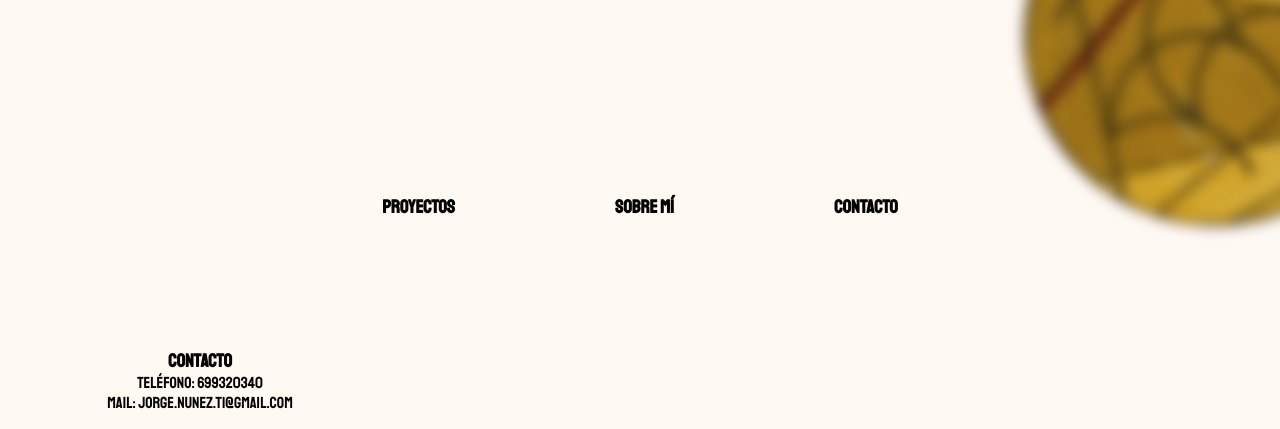
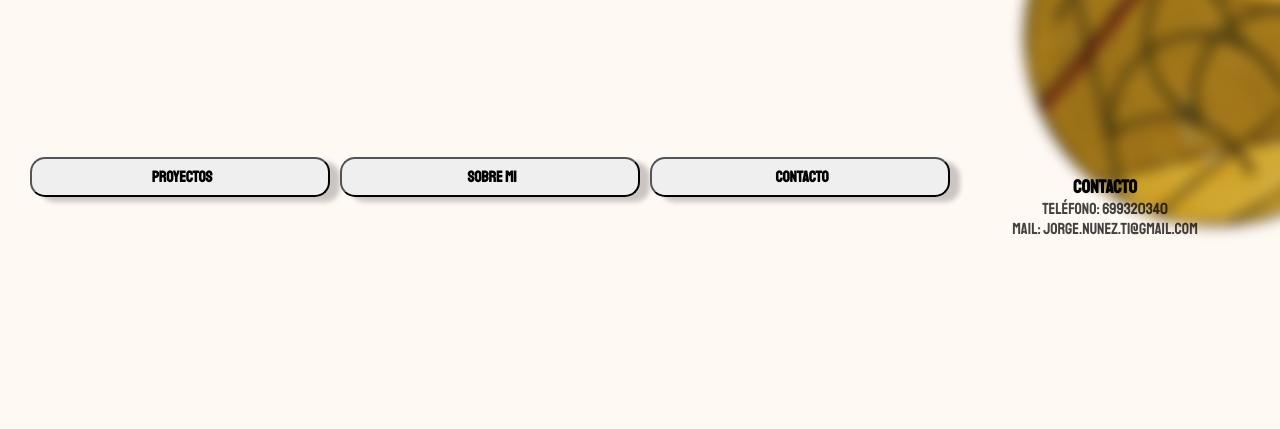
Before and after one commit to JorgeNunezLopez/JorgeNunezLopez.github.io, a plain HTML site: page index.html in a window 1280 px wide. Shown: the part 475-904 px from the top of the page. After the commit the page ends 800 px from the top, so only its background shows below. Drawn offline with Linux system fonts and the light colour scheme.

Commit message:
New buttoms

```diff
--- a/index.html
+++ b/index.html
@@ -6,7 +6,6 @@
     <meta name="viewport" content="width=device-width, initial-scale=1.0">
     <title>Jorge Núñez López</title>
     <link rel="stylesheet" href="style.css"/>
-
 </head>
 <body>
     <header>
@@ -18,30 +17,28 @@
         </div>
     </header>
     <main>
-        <div class="boton">
-            <h3>PROYECTOS</h3>
-        </div>
-        <div class="boton">
-            <h3>SOBRE MÍ</h3>
-        </div>
-        <div class="boton">
-            <h3>CONTACTO</h3>
-        </div>
+        <a href="jorge-nunez.es/proyectos" class="boton">
+            <button><h3>PROYECTOS</h3></button>
+        </a>
+        <a href="jorge-nunez.es/sobre_mi" class="boton">
+            <button><h3>SOBRE MI</h3></button>
+        </a>
+        <a href="jorge-nunez.es/contacto" class="boton">
+            <button><h3>CONTACTO</h3></button>
+        </a>
+        <footer>
+            <ul><h3>Contacto</h2>
+                <article>
+                    Teléfono: 699320340
+                </article>
+                <article>
+                    mail: jorge.nunez.ti@gmail.com
+                </article>
+            </ul>
+        </footer>
     </main>
-    <footer>
-        <ul><h3>Contacto</h2>
-            <li>
-                Teléfono: 699320340
-            </li>
-            <li>
-                mail: jorge.nunez.ti@gmail.com
-            </li>
-        </ul>
-
-    </footer>
     <img class="circle one" src="Media/TFG/Figuras/1-Circulo.png" alt="Figura 1 de Kandinsky">
     <img class="circle two" src="Media/TFG/Figuras/4-Circulo.png" alt="Figura 2 de Kandinsky">
     <!-- <img class="circle tree" src="Media/TFG/Figuras/3-Circulo.png" alt="Figura 3 de Kandinsky"> -->
-
 </body>
 </html>
--- a/style.css
+++ b/style.css
@@ -5,6 +5,7 @@
     margin:0;
     padding: 0;
     color: rgba(0, 0, 0, 0.737);
+    min-width: 300px;
 
 }
 
@@ -76,19 +77,20 @@ main{
  }
 
 footer{
-    position: relative;
+    position: static;
     text-align: center;
     border: 3px;
-    border-color: aliceblue;
-    width: 400px;
-    height: 80px;
+    /* border-color: aliceblue; */
+    /* width: 400px;
+    height: 80px; */
     background: radial-gradient(rgba(82, 82, 82, 0.5), rgba(9, 0, 0, 0.818), );
 
 }
 .boton{
     position: relative;
     text-align: center;
-    padding: 80px;
+    padding: 5px;
+    /* padding: 80px; */
     margin-top: -60px;
 }
 
@@ -174,3 +176,9 @@ footer{
     }
 
 }
+button{
+    width: 140px;
+    height: 40px;
+    border-radius: 15px;
+    box-shadow: 10px 5px 5px rgba(0, 0, 0, 0.207);
+}
```
